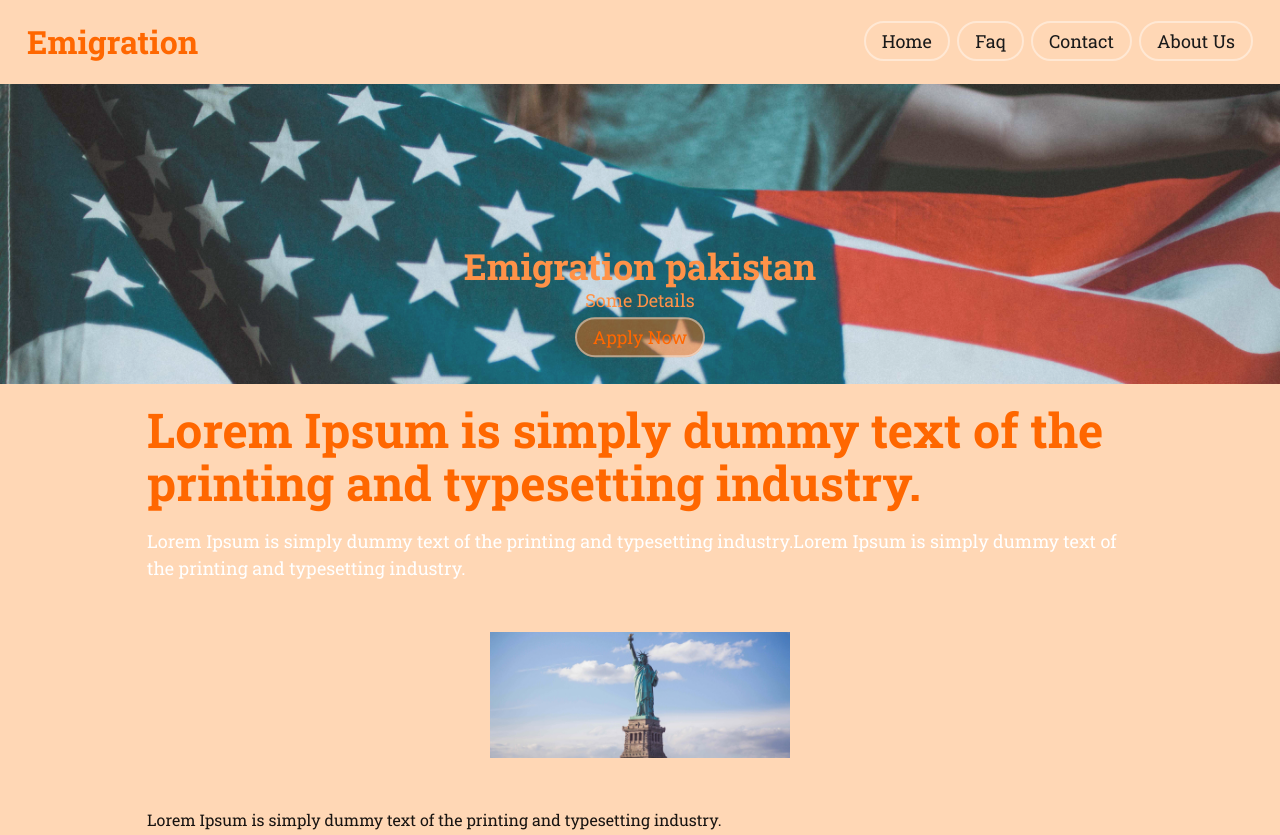
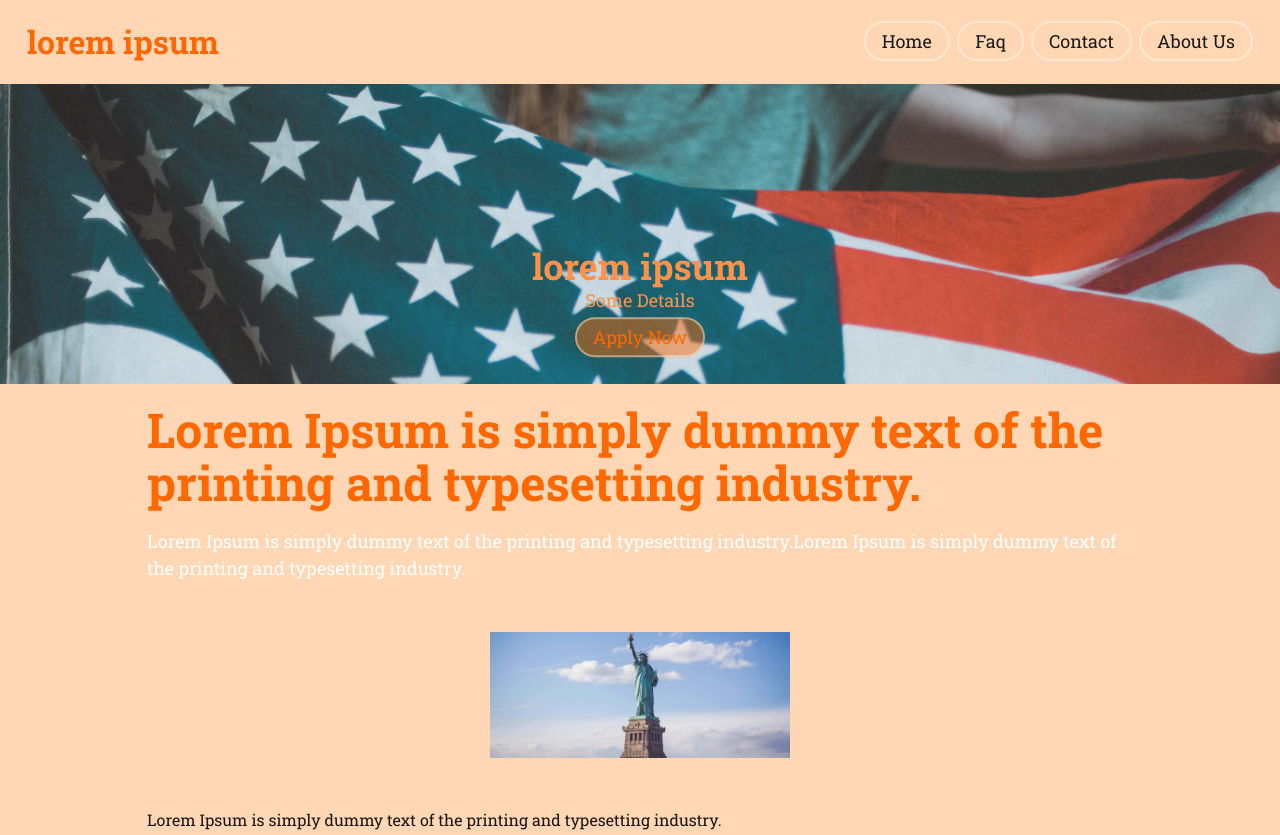
Before and after one commit to fahad15090/fdata, a plain HTML site: page index.html in a window 1280 px wide. Shown: the top 835 px of the page. Drawn offline with nearby package versions, Linux system fonts and the light colour scheme.

Commit message:
Update index.html

```diff
--- a/index.html
+++ b/index.html
@@ -6,7 +6,7 @@
   <meta http-equiv="X-UA-Compatible" content="IE=edge">
   <meta name="viewport" content="width=device-width, initial-scale=1.0">
   <meta property="og:type" content="article" />
-  <meta property="og:title" content="Emigration" />
+  <meta property="og:title" content="lorem ipsum" />
   <meta property="og:description" content="Traveling" />
   <meta property="og:image" content="/categories/data/GSM-logo-png.png" />
   <meta property="og:image:url" content="/categories/data/GSM-logo-png.png" />
@@ -22,7 +22,7 @@
   <link rel="preconnect" href="https://fonts.googleapis.com">
   <link rel="preconnect" href="https://fonts.gstatic.com" crossorigin>
   <link href="https://fonts.googleapis.com/css2?family=Roboto+Slab:wght@300;400;500;700&display=swap" rel="stylesheet">
-  <title>Emigration Visionpk</title>
+  <title>lorem ipsum</title>
 </head>
 
 <body>
@@ -31,7 +31,7 @@
       <div class="page-header__content">
         <div id="logo">
           <p style="font-size: 32px;font-weight: bold;color:#ff6700"><a onclick="wReload()"
-              target="_parent">Emigration</a></p>
+              target="_parent">lorem ipsum</a></p>
         </div>
         <nav>
 
@@ -78,7 +78,7 @@
       left: 50%;
       transform: translate(-50%, -50%);
       text-align: center;">
-        <h1 style="color: #ff9248;">Emigration pakistan</h1>
+        <h1 style="color: #ff9248;">lorem ipsum</h1>
         <p style="color: #ff9248;">Some Details</p>
         <a href="#">Apply Now</a>
       </div>
@@ -152,7 +152,7 @@
   <footer class="site-footer">
     <Div class="f1">
       <h1>Emigration</h1>
-      <p>© 2022 Emigration. Made 💕 by <a id="inFo" onclick="window.open('https://github.com/fahad15090')"><span
+      <p>© 2022 lorem ipsum. Made 💕 by <a id="inFo" onclick="window.open('https://github.com/fahad15090')"><span
             class="bold">Fahad</span></a></p>
     </Div>
     <Div class="f2">
```
